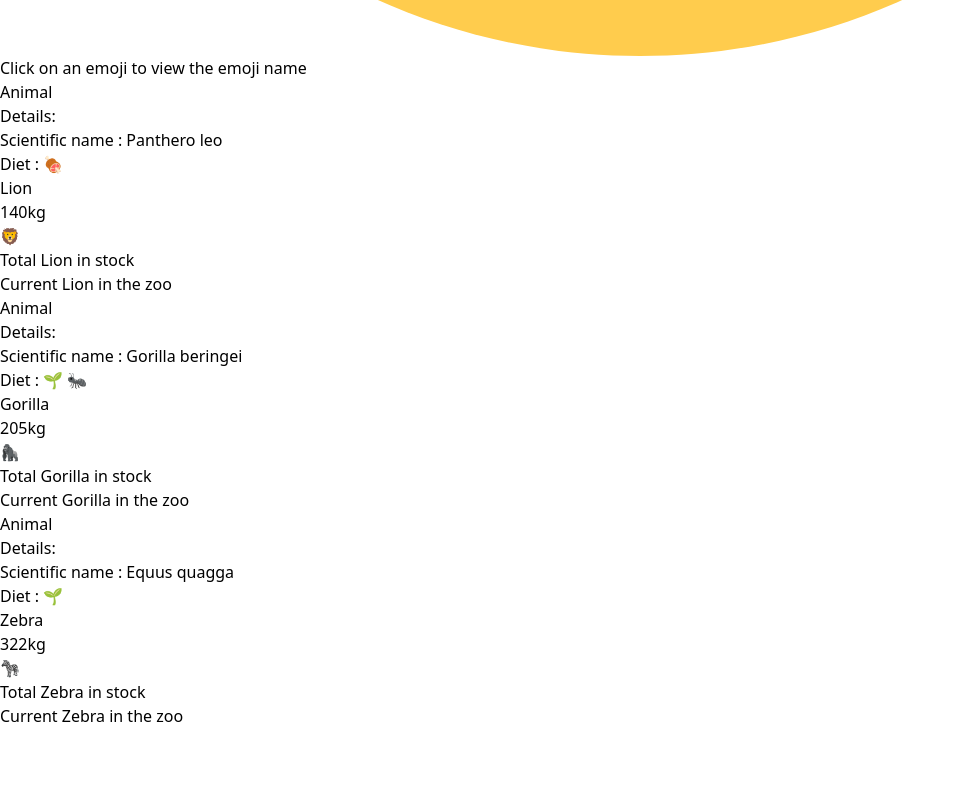
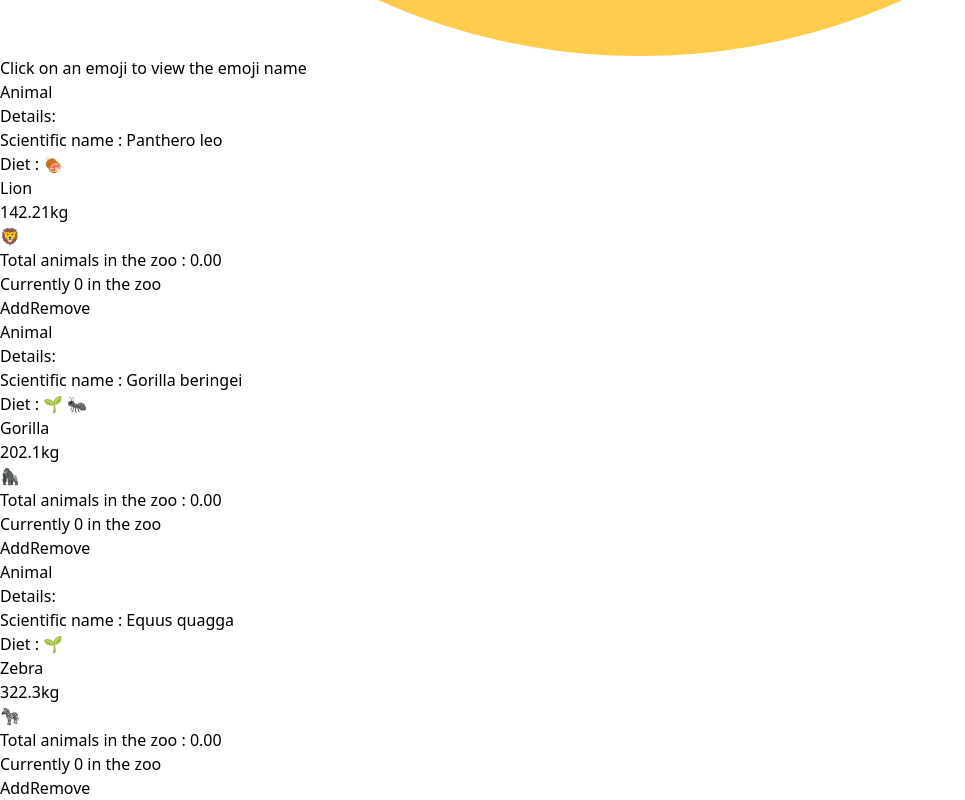
Before and after one commit to Mizuhaa/ReactDigialOcean, a React (Vite) app: page / in a window 1280 px wide. Shown: the part 1477-2277 px from the top of the page, without its empty margins (0-965 px from the left). Before the commit the page ends 2205 px from the top, so only its background shows below. Built offline with nearby package versions, Linux system fonts and the light colour scheme; the HTML template or start-up script is replaced by a standard one.

Commit message:
Gestion state fonctionnelle avec valeur statique

```diff
--- a/src/components/Animal/Animal.tsx
+++ b/src/components/Animal/Animal.tsx
@@ -22,8 +22,8 @@ export default function Animal(animal: IAnimal) {
       <button onClick={() => showAdditional(animal.additional)}>
         <span role="img">{animal.emoji}</span>
       </button>
-        <div>
-            <AnimalStockHandler animalName={animal.name}/>
+        <div className="col-span-3">
+            <AnimalStockHandler/>
         </div>
     </Card>
   );
--- a/src/components/AnimalStockHandler/AnimalStockHandler.tsx
+++ b/src/components/AnimalStockHandler/AnimalStockHandler.tsx
@@ -1,20 +1,47 @@
-export default function AnimalStockHandler({
-  animalName,
-}: {
-  animalName: string;
-}) {
+import { Component } from "react";
+
+export default class Zoo extends Component {
+  state = {
+    cart: [],
+    total: 0
+  }
+
+  add = () => {
+    this.setState({
+      cart: ['Gorilla'],
+      total: 5
+    })
+  }
+
+  remove = () => {
+    this.setState({
+      cart: []
+    })
+  }
+
+  weightOptions = {
+    minimumFractionDigits: 2,
+    maximumFractionDigits: 2,
+  }
+
+  getTotal = () => {
+    return this.state.total.toLocaleString(undefined, this.weightOptions)
+  }
+
+  render() {
     return (
-    <div className="">
-      <p>Total {animalName} in stock</p>
-      <p>Current {animalName} in the zoo</p>
-      <div className="">
-      {/* <button className="bg-blue-500 hover:bg-blue-700 text-white font-bold py-2 px-4 rounded">
+      <div>
+        <p>Total animals in the zoo : {this.getTotal()}</p>
+        <p>Currently {this.state.total} in the zoo</p>
+        <div className="space-x-5">
+          <button className="bg-blue-500 hover:bg-blue-700 text-white font-bold py-2 px-4 rounded" onClick={this.add}>
             Add{" "}
           </button>
-        <button className="bg-blue-500 hover:bg-blue-700 text-white font-bold py-2 px-4 rounded">
+          <button className="bg-blue-500 hover:bg-blue-700 text-white font-bold py-2 px-4 rounded" onClick={this.remove}>
             Remove{" "}
-        </button> */}
+          </button>
         </div>
       </div>
     );
   }
+}
--- a/src/components/App/data.ts
+++ b/src/components/App/data.ts
@@ -2,14 +2,14 @@ export default [
     {
       name: 'Lion',
       scientificName: 'Panthero leo',
-      size: 140,
+      size: 142.21,
       diet: ['meat'],
       emoji: '🦁'
     },
     {
       name: 'Gorilla',
       scientificName: 'Gorilla beringei',
-      size: 205,
+      size: 202.10,
       emoji: '🦍',
       diet: ['plants', 'insects'],
       additional: {
@@ -19,7 +19,7 @@ export default [
     {
       name: 'Zebra',
       scientificName: 'Equus quagga',
-      size: 322,
+      size: 322.30,
       diet: ['plants'],
       emoji: '🦓',
       additional: {
--- a/src/components/Card/Card.tsx
+++ b/src/components/Card/Card.tsx
@@ -9,10 +9,10 @@ export default function Card({
 }) {
   return (
     <div className="flex flex-wrap Card">
-      <div className="grid grid-rows-3 grid-cols-3 divide-y-2 divide-slate-900 hover:divide-emerald-500">
+      <div className="grid grid-cols-3 divide-y-2 divide-emerald-300 hover:divide-emerald-700">
         <div className="text-3xl col-start-2 underline">{title}</div>
         <div className="text-2xl col-start-2">Details:</div>
-        <div className="col-start-1 col-span-3 grid grid-cols-3">
+        <div className="col-start-1 col-span-3 grid grid-cols-3 card">
           {details}
           {children}
         </div>
```
Lines whose indentation alone changed are shown as unchanged.
